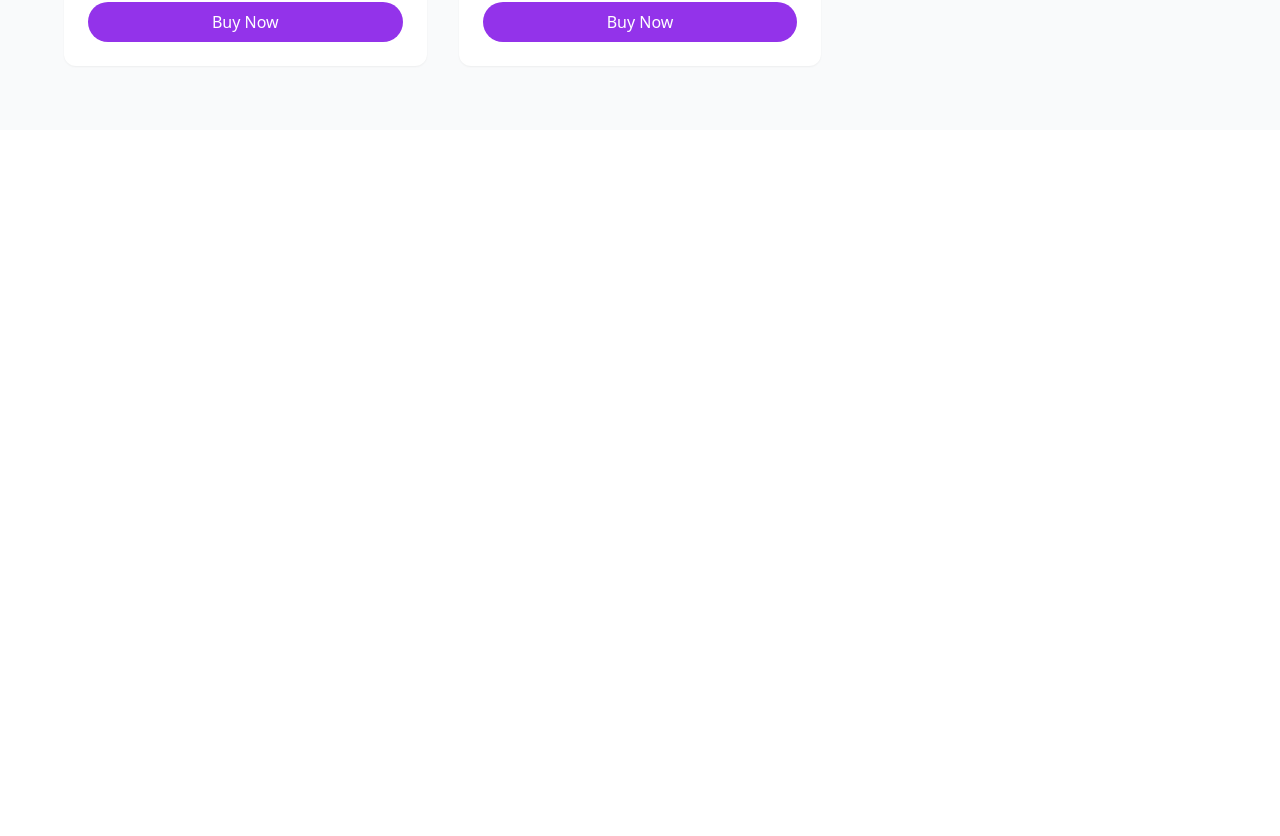
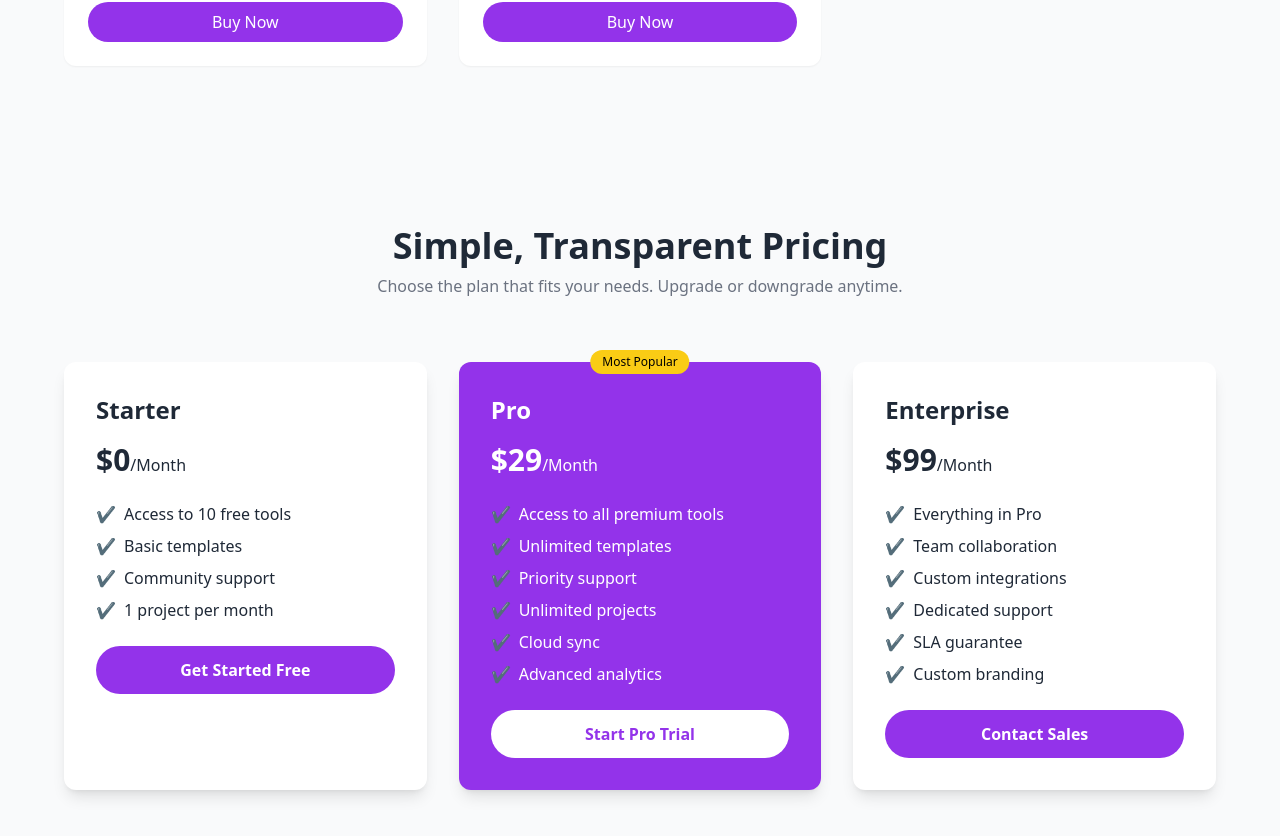
Before and after one commit to SakiAlAmin01/Programming-Hero-Assignment-6, a React (Vite) app: page / in a window 1280 px wide. Shown: the part 2551-3387 px from the top of the page. Before the commit the page ends 2681 px from the top, so only its background shows below. Built offline with nearby package versions, Linux system fonts and the light colour scheme.

Commit message:
Pricing section

```diff
--- a/src/App.jsx
+++ b/src/App.jsx
@@ -2,6 +2,8 @@ import Navbar from "./Navbar";
 import Hero from "./Hero";
 import StatsBar from "./Stats";
 import Products from "./product";
+import Pricing from "./pricing";
+
 
 function App() {
   return (
@@ -10,6 +12,7 @@ function App() {
       <Hero />
       <StatsBar />
       <Products />
+      <Pricing />
     </>
   );
 }
--- /dev/null
+++ b/src/pricing.jsx
@@ -0,0 +1,102 @@
+import React from "react";
+
+export default function Pricing() {
+  const plans = [
+    {
+      name: "Starter",
+      price: "$0",
+      period: "Month",
+      features: [
+        "Access to 10 free tools",
+        "Basic templates",
+        "Community support",
+        "1 project per month",
+      ],
+      btnText: "Get Started Free",
+      btnType: "primary",
+    },
+    {
+      name: "Pro",
+      price: "$29",
+      period: "Month",
+      features: [
+        "Access to all premium tools",
+        "Unlimited templates",
+        "Priority support",
+        "Unlimited projects",
+        "Cloud sync",
+        "Advanced analytics",
+      ],
+      tag: "Most Popular",
+      btnText: "Start Pro Trial",
+      btnType: "secondary",
+    },
+    {
+      name: "Enterprise",
+      price: "$99",
+      period: "Month",
+      features: [
+        "Everything in Pro",
+        "Team collaboration",
+        "Custom integrations",
+        "Dedicated support",
+        "SLA guarantee",
+        "Custom branding",
+      ],
+      btnText: "Contact Sales",
+      btnType: "primary",
+    },
+  ];
+
+  return (
+    <div className="bg-gray-50 px-6 lg:px-12 py-16 lg:py-24">
+      {/* Pricing Section */}
+      <div className="text-center mb-16">
+        <h2 className="text-4xl font-bold text-gray-800">Simple, Transparent Pricing</h2>
+        <p className="text-gray-500 mt-2">Choose the plan that fits your needs. Upgrade or downgrade anytime.</p>
+      </div>
+
+      <div className="grid md:grid-cols-3 gap-8 max-w-6xl mx-auto">
+        {plans.map((plan, idx) => (
+          <div
+            key={idx}
+            className={`p-8 rounded-xl shadow-lg ${
+              plan.tag ? "bg-purple-600 text-white" : "bg-white text-gray-800"
+            } relative`}
+          >
+            {plan.tag && (
+              <span className="absolute -top-3 left-1/2 transform -translate-x-1/2 bg-yellow-400 text-black text-xs px-3 py-1 rounded-full">
+                {plan.tag}
+              </span>
+            )}
+            <h3 className="text-2xl font-semibold mb-4">{plan.name}</h3>
+            <p className="text-3xl font-bold mb-6">
+              {plan.price}
+              <span className="text-base font-normal">/{plan.period}</span>
+            </p>
+
+            <ul className="space-y-2 mb-6">
+              {plan.features.map((feat, i) => (
+                <li key={i} className="flex items-center gap-2">
+                  <span className="text-green-500 font-bold">✔</span> {feat}
+                </li>
+              ))}
+            </ul>
+
+            <button
+              className={`w-full py-3 rounded-full font-semibold ${
+                plan.btnType === "primary"
+                  ? "bg-purple-600 text-white hover:bg-purple-700"
+                  : "bg-white text-purple-600 hover:bg-purple-50"
+              }`}
+            >
+              {plan.btnText}
+            </button>
+          </div>
+        ))}
+      </div>
+
+
+    </div>
+  );
+}
```
